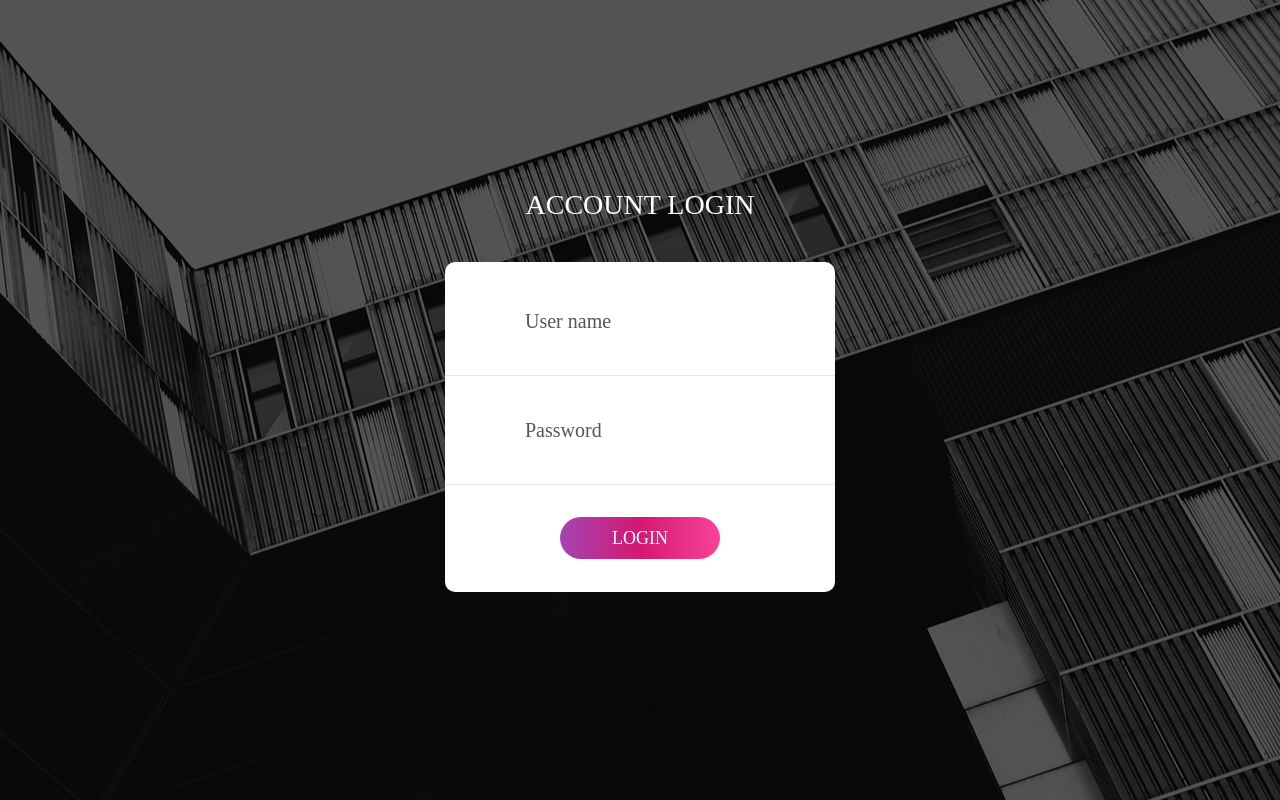
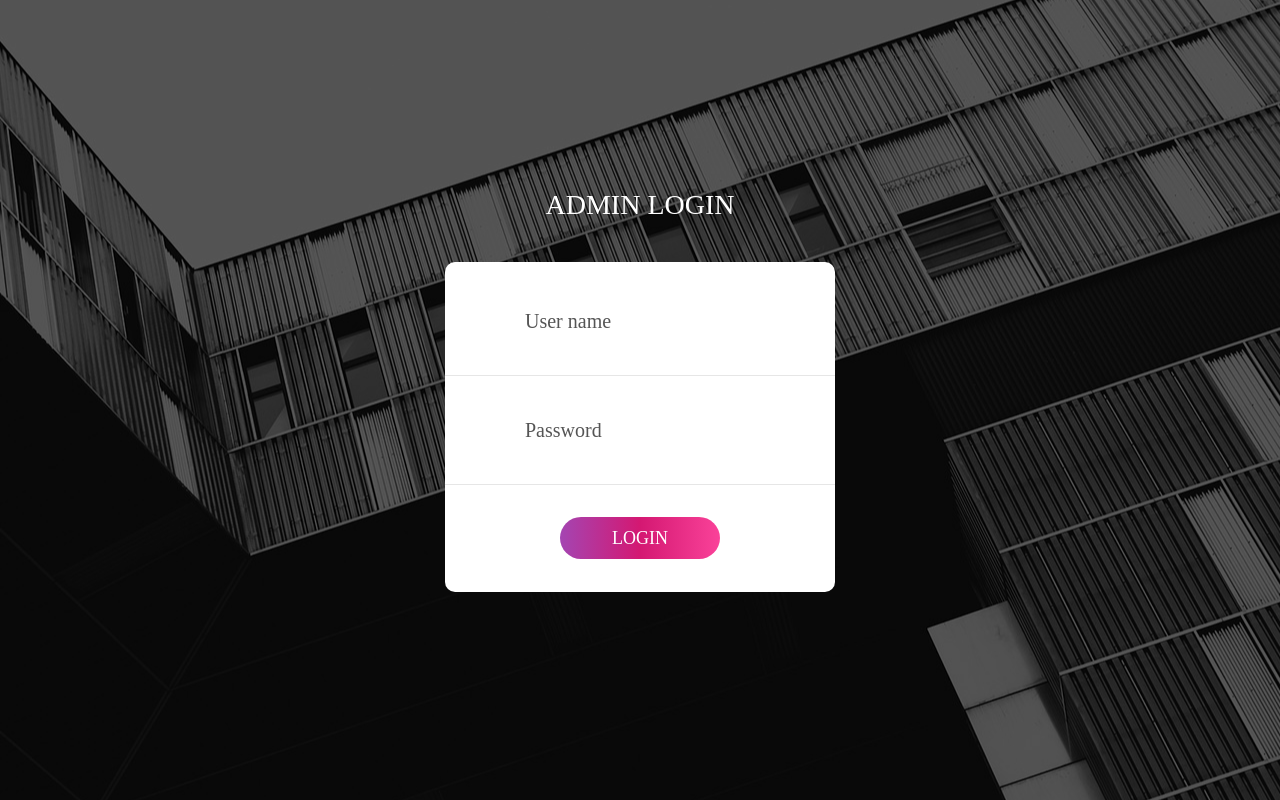
Before and after one commit to swatidikonda/FlatsOnCLick, a PHP site: page /admin/index.php in a window 1280 px wide. Run offline with PHP 8.4, Linux system fonts and the light colour scheme; some libraries are stand-ins or nearby versions; some web fonts are replaced.

Commit message:
Signed-off-by: sreejit <sreejit.manoharan@darstek.com>

```diff
--- a/admin/index.php
+++ b/admin/index.php
@@ -33,7 +33,7 @@
 		<div class="container-login100" style="background-image: url('images/bg-01.jpg');">
 			<div class="wrap-login100 p-t-30 p-b-50">
 				<span class="login100-form-title p-b-41">
-					Account Login
+					Admin Login
 				</span>
 				<form class="login100-form validate-form p-b-33 p-t-5">
 
```
